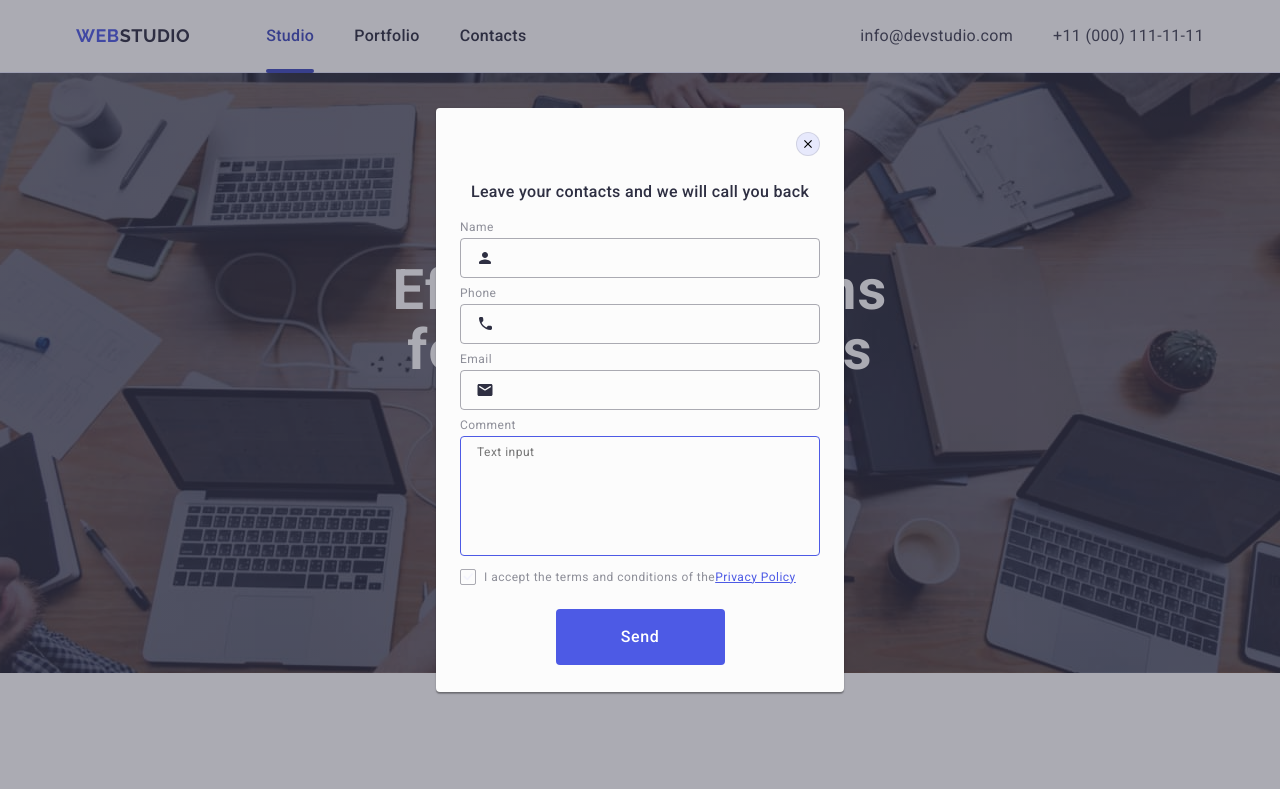
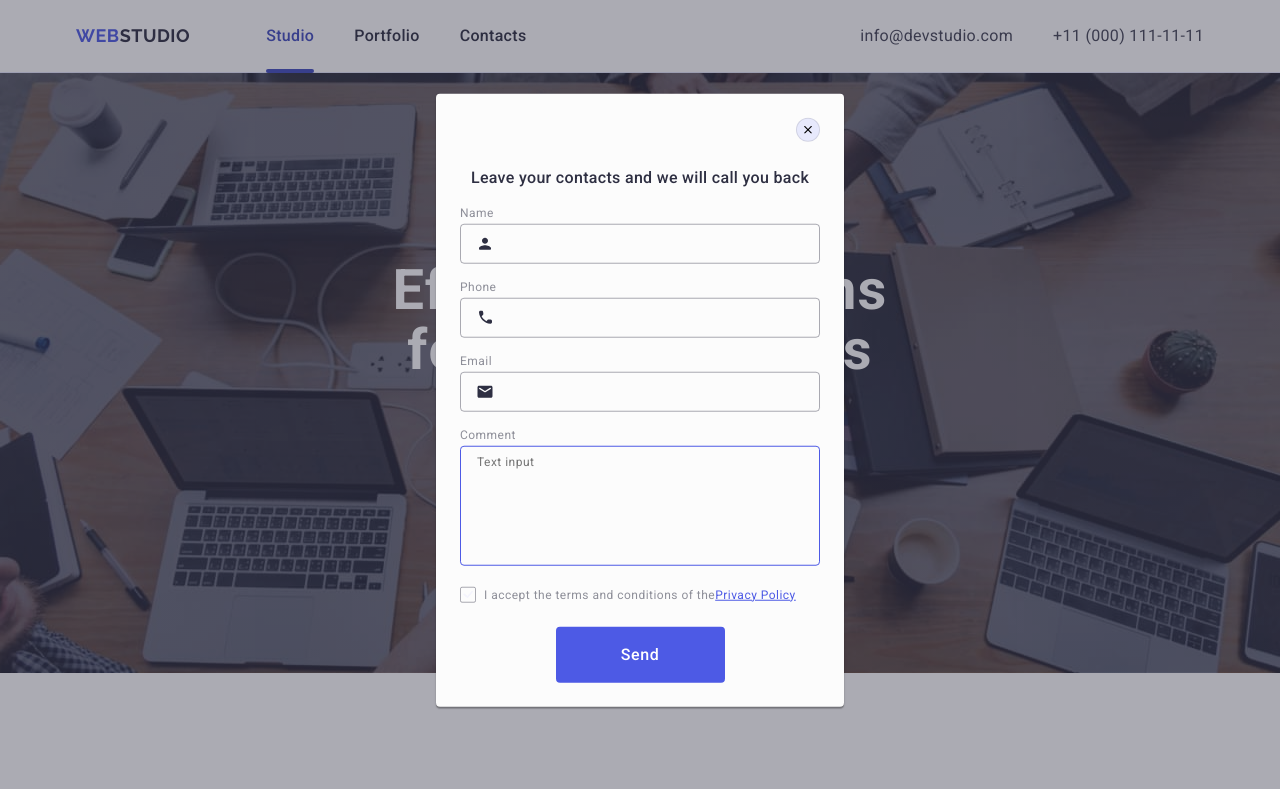
Before and after one commit to elena05-dev/goit-markup-hw-05, a plain HTML site: page index.html in a window 1280 px wide. Shown: the top 789 px of the page. Drawn offline with nearby package versions, Linux system fonts and the light colour scheme.

Commit message:
add initial files

```diff
--- a/css/styles.css
+++ b/css/styles.css
@@ -577,6 +577,7 @@ button {
 
 .footer-input {
     display: flex;
+    gap: 24px;
 }
 
 .footer-button {
@@ -678,17 +679,19 @@ button {
     display: flex;
     align-items: center;
     justify-content: center;
-    transition: background-color 250ms cubic-bezier(0.4, 0, 0.2, 1);
+    transition: background-color 250ms cubic-bezier(0.4, 0, 0.2, 1), border 250ms cubic-bezier(0.4, 0, 0.2, 1);
 }
 
 .modal-close:hover {
     background-color: #404bbf;
     fill: #ffffff;
+    border: none;
 }
 
 .modal-close:focus {
     background-color: #404bbf;
     fill: #ffffff;
+    border: none;
 }
 
 .icon-close {
@@ -707,7 +710,7 @@ button {
 }
 
 .form-wrap {
-    margin-bottom: 8px;
+    margin-bottom: 16px;
 }
 
 .input-wrapper {
@@ -794,10 +797,9 @@ button {
     align-items: center;
     justify-content: center;
     fill: transparent;
-    transition: background-color 250ms cubic-bezier(0.4, 0, 0.2, 1);
-    border: 250ms cubic-bezier(0.4, 0, 0.2, 1);
-    fill: 250ms cubic-bezier(0.4, 0, 0.2, 1);
-
+    transition: background-color 250ms cubic-bezier(0.4, 0, 0.2, 1),
+        border 250ms cubic-bezier(0.4, 0, 0.2, 1),
+        fill 250ms cubic-bezier(0.4, 0, 0.2, 1);
 }
 
 
--- a/index.html
+++ b/index.html
@@ -406,8 +406,9 @@
             <div class="footer-email">
                 <p class="subscribe">Subscribe</p>
                 <form class="footer-input">
-                    <label class="form-footer-email" for="email"></label>
-                    <input class="form-footer-input" name="email" id="email" type="email" placeholder="E-mail" />
+                    <label class="form-footer-email" for="email">
+                        <input class="form-footer-input" name="email" id="email" type="email" placeholder="E-mail" />
+                    </label>
                     <button class="footer-button" type="submit">Subscribe
                         <svg class="icon-send" width="24" height="24">
                             <use href="./images/icons.svg#icon-send"></use>
```
